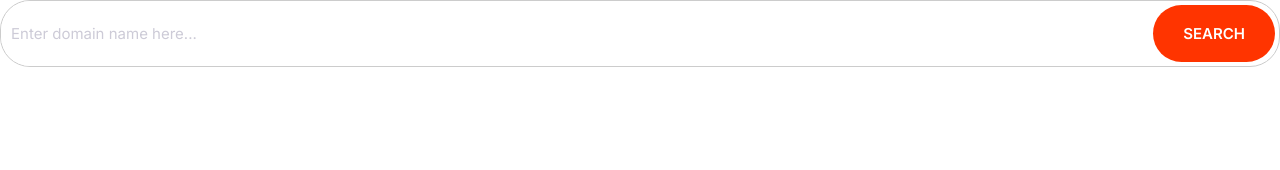
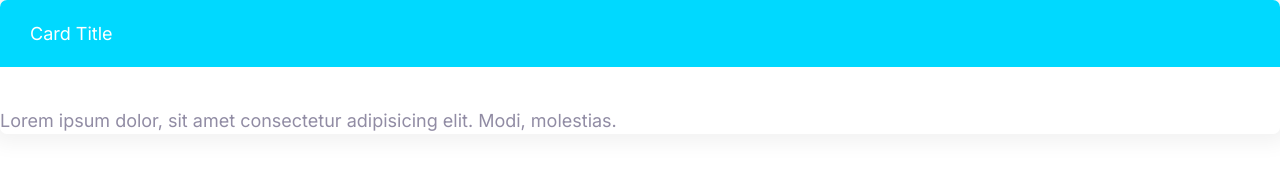
Before and after one commit to Iamamirnaji/najify, a plain HTML site: page index.html in a window 1280 px wide. Drawn offline with Linux system fonts and the light colour scheme.

Commit message:
Build the card component.

```diff
--- a/css/styles.css
+++ b/css/styles.css
@@ -1,11 +1,11 @@
 :root {
-  --primary-color: #2584ff;
-  --secondary-color: #00d9ff;
-  --accent-color: #ff3400;
-  --color-headings: #1b0760;
+  --border-radius: 30px;
+  --color-accent: #ff3400;
   --color-body: #918ca4;
   --color-border: #ccc;
-  --border-radius: 30px;
+  --color-headings: #1b0760;
+  --color-primary: #2584ff;
+  --color-secondary: #00d9ff;
 }
 
 *,
@@ -73,7 +73,7 @@
 }
 
 .link-arrow {
-  color: var(--accent-color);
+  color: var(--color-accent);
   font-size: 2rem;
   font-weight: bold;
   text-transform: uppercase;
@@ -105,12 +105,12 @@
 }
 
 .badge--primary {
-  background: var(--primary-color);
+  background: var(--color-primary);
   color: #fff;
 }
 
 .badge--secondary {
-  background: var(--secondary-color);
+  background: var(--color-secondary);
   color: #fff;
 }
 
@@ -162,7 +162,7 @@
 }
 
 .icon--primary {
-  fill: var(--primary-color);
+  fill: var(--color-primary);
 }
 
 .icon-container {
@@ -190,7 +190,7 @@
 }
 
 .btn--primary {
-  background-color: var(--primary-color);
+  background-color: var(--color-primary);
   color: #fff;
 }
 
@@ -199,7 +199,7 @@
 }
 
 .btn--secondary {
-  background: var(--secondary-color);
+  background: var(--color-secondary);
   color: #fff;
 }
 
@@ -208,7 +208,7 @@
 }
 
 .btn--accent {
-  background: var(--accent-color);
+  background: var(--color-accent);
   color: #fff;
 }
 
@@ -272,3 +272,24 @@
     font-size: 1.5rem;
   }
 }
+/* Cards */
+.card {
+  border-radius: 7px;
+  box-shadow: 0 0 20px 10px #f3f3f3;
+  overflow: hidden;
+}
+
+.card__header,
+.card__body {
+  padding: 2rem 3rem;
+}
+
+.card--primary .card__header {
+  background: var(--color-primary);
+  color: #fff;
+}
+
+.card--secondary .card__header {
+  background: var(--color-secondary);
+  color: #fff;
+}
--- a/index.html
+++ b/index.html
@@ -15,13 +15,13 @@
     <link rel="stylesheet" href="/CSS/styles.css" />
   </head>
   <body>
-    <div class="input-group">
-      <input
-        type="text"
-        class="input"
-        placeholder="Enter domain name here..."
-      />
-      <button class="btn btn--accent">Search</button>
+    <div>
+      <div class="card card--secondary">
+        <header class="card__header">Card Title</header>
+        <div class="card__body"></div>
+        Lorem ipsum dolor, sit amet consectetur adipisicing elit. Modi,
+        molestias.
+      </div>
     </div>
   </body>
 </html>
```
Also changed, not shown: components/cards.html (added, +7 -0 lines).
